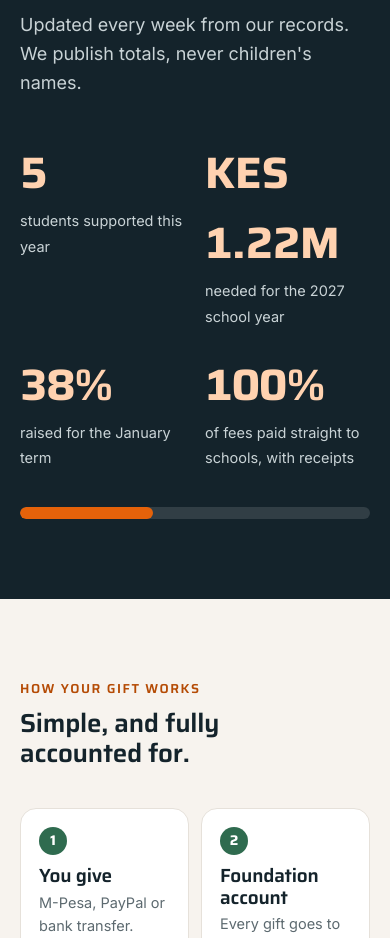
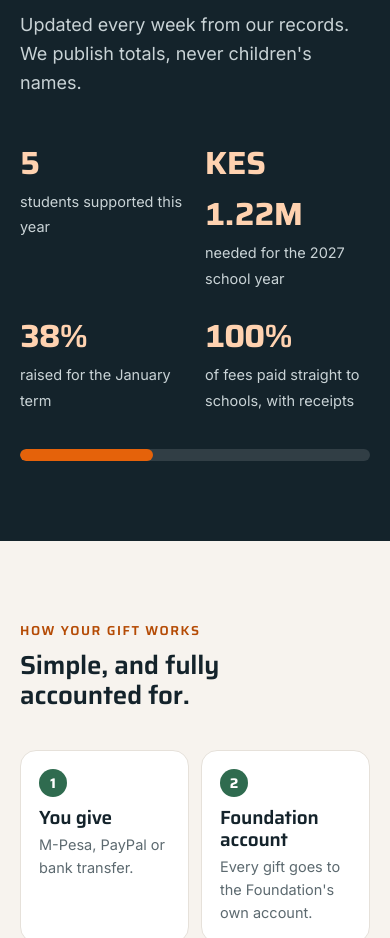
Before and after one commit to myers-studio/qpi-foundation-demos, a plain HTML site: page wireframe/index.html in a window 390 px wide. Shown: the part 3941-4879 px from the top of the page. Drawn offline with Linux system fonts and the light colour scheme.

Commit message:
Wireframe: smaller stat numbers on phones
Co-Authored-By: Claude Opus 5.5 <noreply@anthropic.com>

```diff
--- a/wireframe/index.html
+++ b/wireframe/index.html
@@ -153,6 +153,7 @@ body.notes .note{display:block}
   nav.open ul{display:flex;flex-direction:column;position:absolute;left:0;right:0;top:100%;background:#fff;padding:12px 20px;border-bottom:1px solid var(--line)}
   .menu{display:block;background:var(--sand);border:0;border-radius:50px;padding:8px 14px;font:inherit;font-weight:600}
   .hero{min-height:540px}
+  .stat b{font-size:32px}
 }
 @media (prefers-reduced-motion:reduce){html{scroll-behavior:auto}}
 </style>
```
